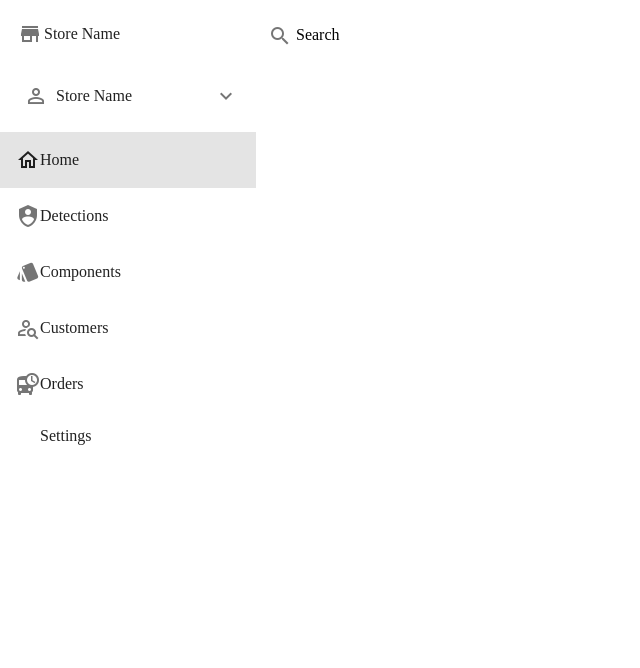
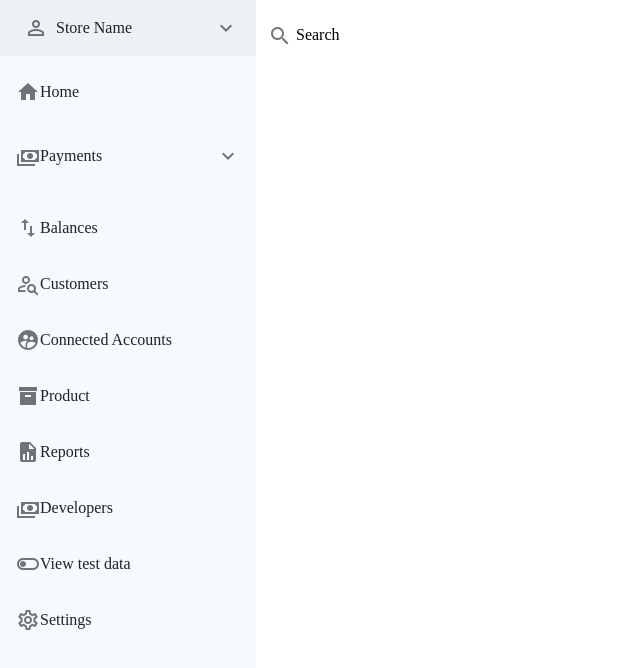
Before and after one commit to sallymkabole/fidia-task, a Vue app: page / in a window 1280 px wide. Shown: the top 668 px of the page, without its empty margins (0-640 px from the left). Built offline with nearby package versions, Linux system fonts and the light colour scheme.

Commit message:
Add payments drop down

```diff
--- a/src/components/Dashboard.vue
+++ b/src/components/Dashboard.vue
@@ -3,21 +3,11 @@
     <v-navigation-drawer
       v-model="sidebarMenu"
       app
+      color="#F7FAFC"
       floating
       :permanent="sidebarMenu"
       :mini-variant.sync="mini"
     >
-      <v-list dense color="primary">
-        <v-list-item>
-          <v-list-item-action>
-               <v-btn icon small>
-          <v-icon @click.stop="sidebarMenu = !sidebarMenu">mdi-store</v-icon>
-        </v-btn>
-
-          </v-list-item-action>
-          <v-list-item-content> Store Name </v-list-item-content>
-        </v-list-item>
-      </v-list>
       <v-list-item class="px-2" @click="toggleMini = !toggleMini">
         <v-list-item-avatar>
           <v-icon>mdi-account-outline</v-icon>
@@ -31,21 +21,55 @@
       </v-list-item>
 
       <v-list>
-        <v-list-item
+        <v-list-item>
+          <v-list-item-icon>
+            <v-icon>mdi-home</v-icon>
+          </v-list-item-icon>
+
+          <v-list-item-title>Home</v-list-item-title>
+        </v-list-item>
+
+      <v-list>
+      <v-list-group
         v-for="item in items"
         :key="item.title"
+        v-model="item.active"
+        :prepend-icon="item.action"
+        no-action
+      >
+        <template v-slot:activator>
+          <v-list-item-content>
+            <v-list-item-title v-text="item.title"></v-list-item-title>
+          </v-list-item-content>
+        </template>
+
+        <v-list-item
+          v-for="child in item.items"
+          :key="child.title"
+        >
+          <v-list-item-content>
+            <v-list-item-title v-text="child.title"></v-list-item-title>
+          </v-list-item-content>
+        </v-list-item>
+      </v-list-group>
+    </v-list>
+        <v-list>
+          <v-list-item
+            v-for="i in plist"
+            :key="i.title"
             link
-          :to="item.href"
+            :to="i.href"
           >
             <v-list-item-icon>
-            <v-icon color="primary">{{ item.icon }}</v-icon>
+              <v-icon color="primary">{{ i.icon }}</v-icon>
             </v-list-item-icon>
             <v-list-item-content>
               <v-list-item-title class="primary--text">{{
-              item.title
+                i.title
               }}</v-list-item-title>
             </v-list-item-content>
           </v-list-item>
+        </v-list>
       </v-list>
     </v-navigation-drawer>
     <v-content>
@@ -67,20 +91,34 @@ export default {
       sidebarMenu: true,
       toggleMini: false,
       items: [
-        { title: "Home", href: "/", icon: "mdi-home-outline" },
         {
-          title: "Detections",
-          href: "/detections",
-          icon: "mdi-shield-account",
+          action: 'mdi-cash-multiple',
+          items: [{ title: "Reviews" }, { title: "Disputes" },{ title: "Top-ups" }, { title: "Collected fees" },{ title: "Transfers" }, { title: "Payouts" }, { title: "All transactions" }, ],
+          title: 'Payments',
         },
-        { title: "Components", href: "/comp", icon: "mdi-palette-swatch" },
+
+      ],
+      plist: [
+        { title: "Balances", href: "/comp", icon: "mdi-swap-vertical" },
         {
           title: "Customers",
           href: "/customers",
           icon: "mdi-account-search-outline",
         },
-        { title: "Orders", href: "/orders", icon: "mdi-bus-clock" },
-        { title: "Settings", href: "/settings", icon: "mdi-settings-outline" },
+        {
+          title: "Connected Accounts",
+          href: "/orders",
+          icon: "mdi-account-supervisor-circle",
+        },
+        { title: "Product", href: "/product", icon: "mdi-archive" },
+        { title: "Reports", href: "/reports", icon: "mdi-file-chart" },
+        { title: "Developers", href: "/developers", icon: "mdi-cash-multiple" },
+        {
+          title: "View test data",
+          href: "/view-test-data",
+          icon: "mdi-toggle-switch-off-outline",
+        },
+        { title: "Settings", href: "/settings", icon: "mdi-cog-outline" },
       ],
       errors: [],
       email: "",
```
Lines whose indentation alone changed are shown as unchanged.
